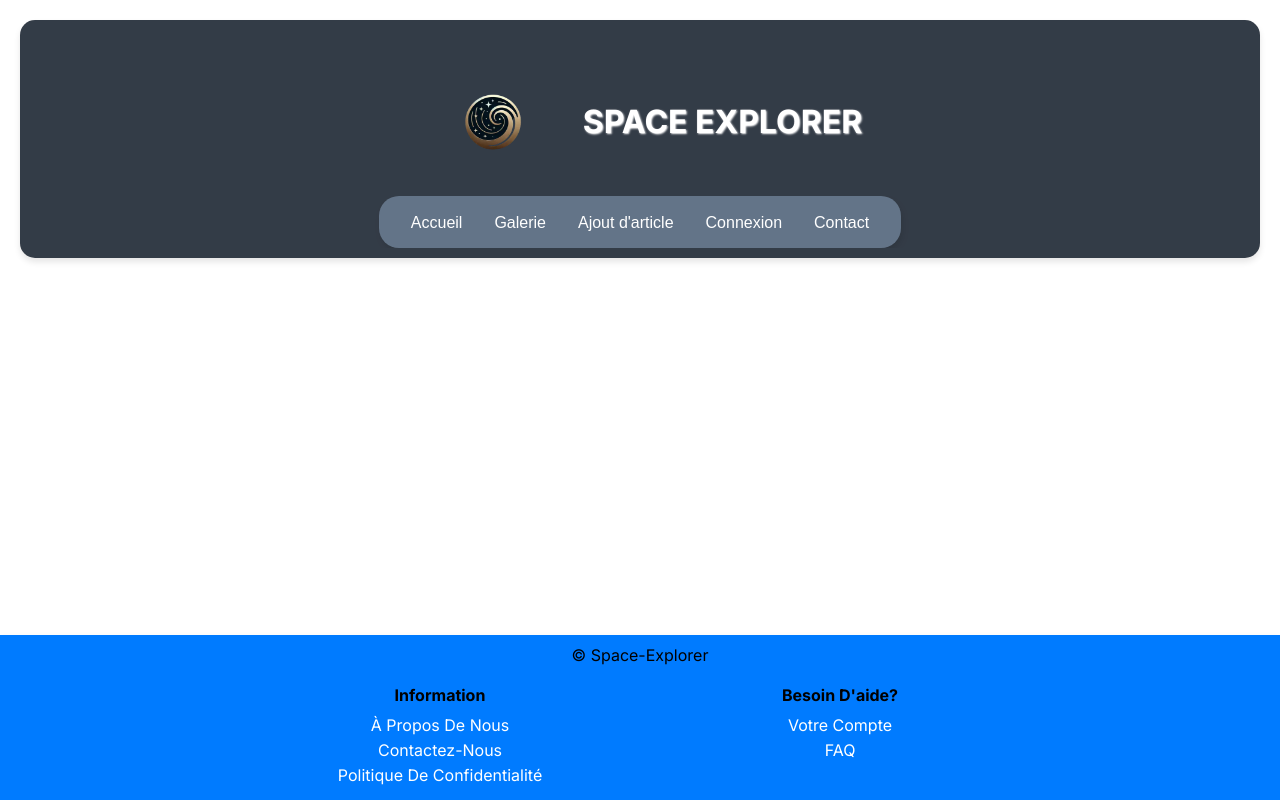
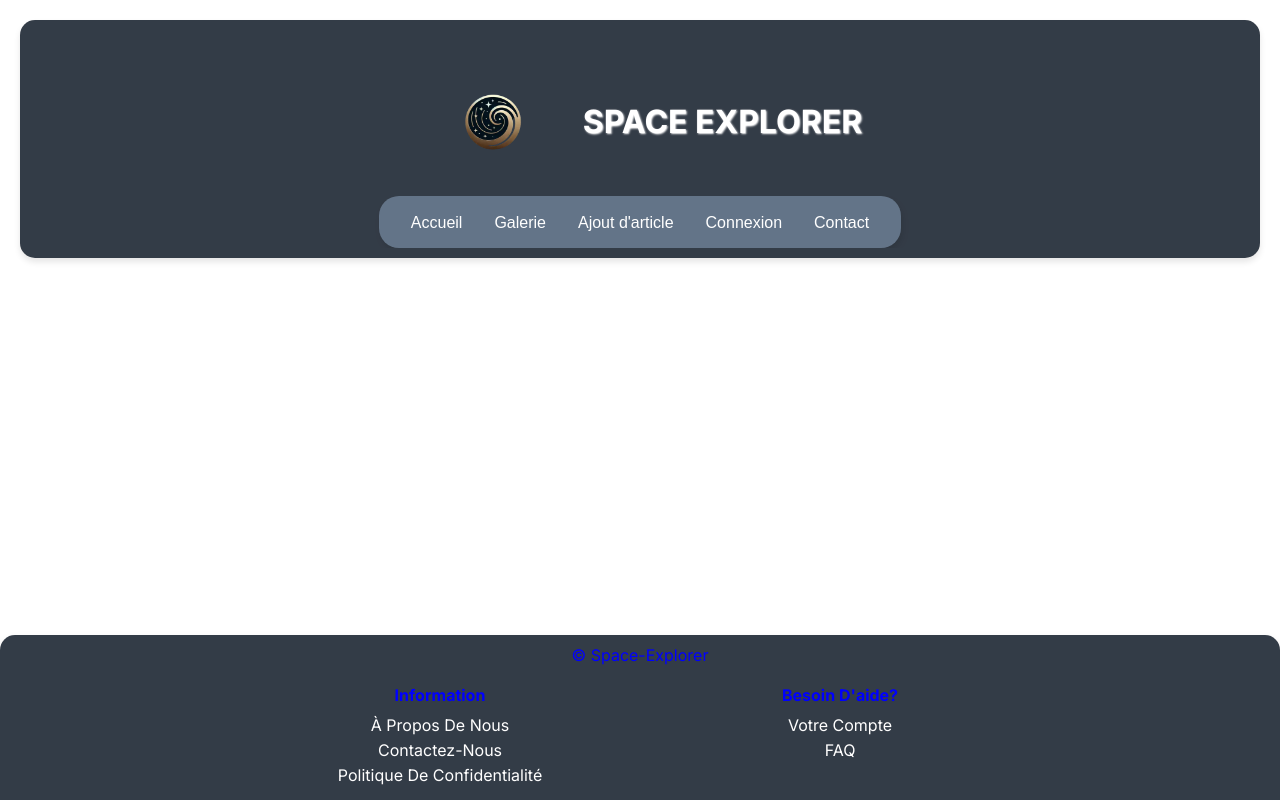
Before and after one commit to Isigod024/Space-explorer, a Next.js app: page / in a window 1280 px wide. Built offline with nearby package versions, Linux system fonts and the light colour scheme.

Commit message:
Update Footer.module.css

```diff
--- a/components/Footer.module.css
+++ b/components/Footer.module.css
@@ -3,7 +3,7 @@
     justify-content: center;
     align-items: center;
     padding: 10px 20px;
-    background-color: var(--Main-Com-color);
+    background-color: var(--Header-Color);
     box-shadow: 0 4px 8px rgba(0, 0, 0, 0.1);
     position: fixed;
     bottom: 0;
@@ -12,13 +12,15 @@
     flex-direction: column;
     text-align: center;
     z-index: 1000;
+    color: blue;
+    border-radius: 15px 15px 0 0;
 }
 
 .content {
     display: flex;
     flex-direction: column;
     align-items: center;
-    margin-bottom: 120px; /* Ensure the main content is not hidden behind the footer */
+    margin-bottom: 120px;
 }
 
 .infoSection {
@@ -37,6 +39,7 @@
 
 .column h4 {
     margin-bottom: 10px;
+    color: blue;
 }
 
 .column ul {
```
